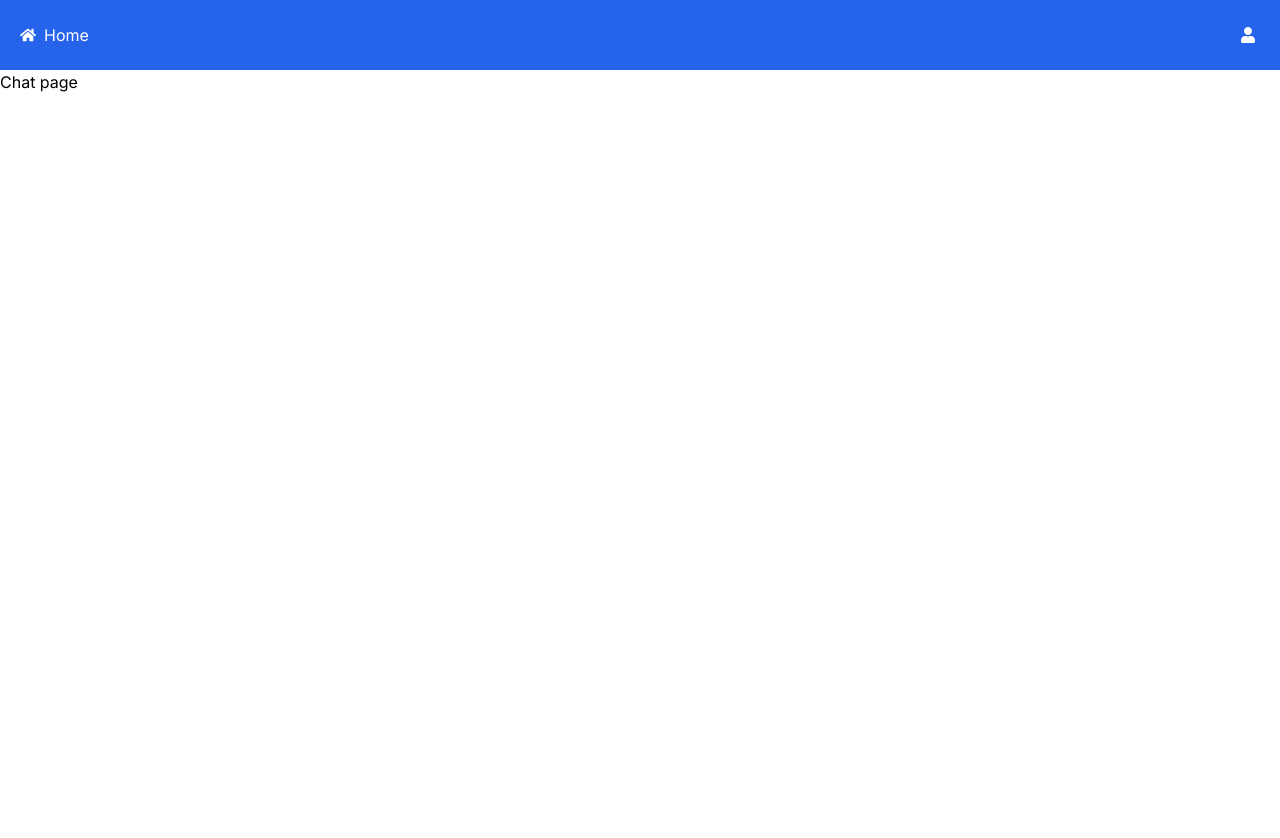
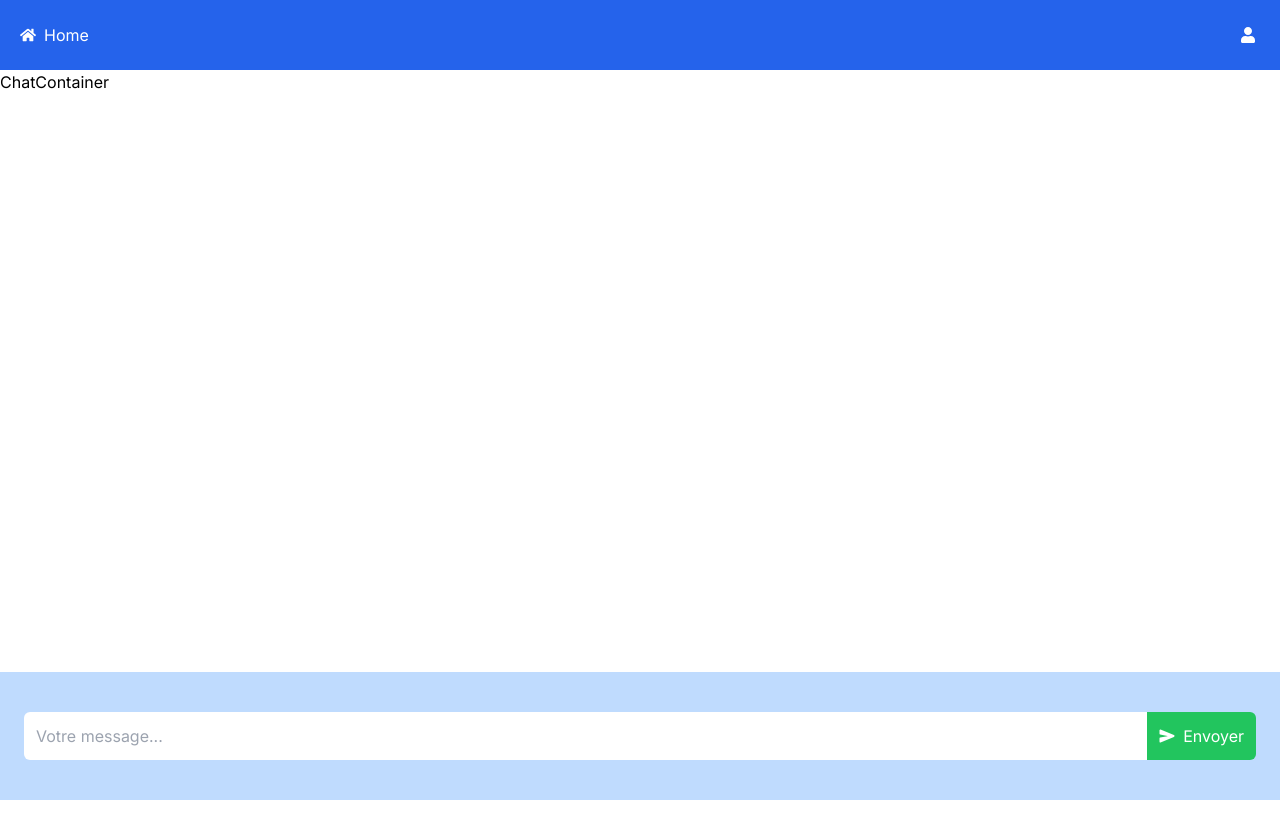
Before and after one commit to kameamea133/lets-talk-bis, a Next.js app: page /chat in a window 1280 px wide. Shown: the top 838 px of the page. Before the commit the page ends 800 px from the top, so only its background shows below. Built offline with nearby package versions, Linux system fonts and the light colour scheme; no server answers; sample sign-in values are in the browser's storage.

Commit message:
feat: Add user message input component with styling and configure Firebase authentication and Cloud Firestore
- Implemented a component for user message input in the chat.
- Styled the user message input component.
- Configured Firebase authentication.
- Integrated Cloud Firestore for data storage.

```diff
--- a/app/chat/page.tsx
+++ b/app/chat/page.tsx
@@ -20,7 +20,16 @@ export default function PageChat() {
     }
   }, [isFetch])
 
+  useEffect(() => {
+    if(!loading && !user) {
+      router.push('/')
+    }
+  }, [user, loading, router])
+
   return (
-    <div>Chat page</div>
+    <div className="w-full h-screen">
+      <ChatContainer />
+      <SendMessage />
+    </div>
   )
 }
--- a/app/components/SendMessage.tsx
+++ b/app/components/SendMessage.tsx
@@ -1,7 +1,56 @@
-import React from 'react'
+'use client'
+
+
+
+import React, { useState, ChangeEvent, FormEvent } from 'react'
+import useClientAuth from '../hooks/useClientAuth'
+import {db} from '../db/firebaseConfig'
+import { collection, addDoc, serverTimestamp } from "firebase/firestore";
+import { IoSend } from 'react-icons/io5'
 
 export default function SendMessage() {
+    const [value, setValue] = useState('')
+    const {user} = useClientAuth()
+
+
+    const handleChange = (e: ChangeEvent<HTMLInputElement>) => {
+        const val = e.target.value;
+        setValue(val)
+    }
+
+    const handleSubmit = async(e: FormEvent) => {
+        e.preventDefault();
+
+        try{
+            if(user) {
+                const {uid, displayName, photoURL} = user;
+                await addDoc(collection(db, 'messages'), {
+                    text: value,
+                    id: uid,
+                    name: displayName,
+                    avatar: photoURL,
+                    createdAt: serverTimestamp()
+                })
+            }
+
+        }catch(err){
+            console.log(err)
+    }
+    setValue('')
+}
+
+
   return (
-    <div>SendMessage</div>
+    <form onSubmit={handleSubmit} className='bg-blue-200 fixed bottom-0 w-full py-10 flex items-center justify-center px-3 flex-col'>
+
+
+    <div className='w-full flex items-center justify-center px-3'>
+        <input value={value} onChange={handleChange} placeholder='Votre message...' type="text" className='p-3 w-full outline-none border-none rounded-l-md'/>
+        <button type="submit" className="bg-green-500 text-white p-3 flex items-center gap-2 border-none rounded-r-md">
+            <IoSend />
+            <span>Envoyer</span>
+        </button>
+    </div>
+    </form>
   )
 }
```
Also changed, not shown: app/components/ChatContainer.tsx (+12 -1 lines).
